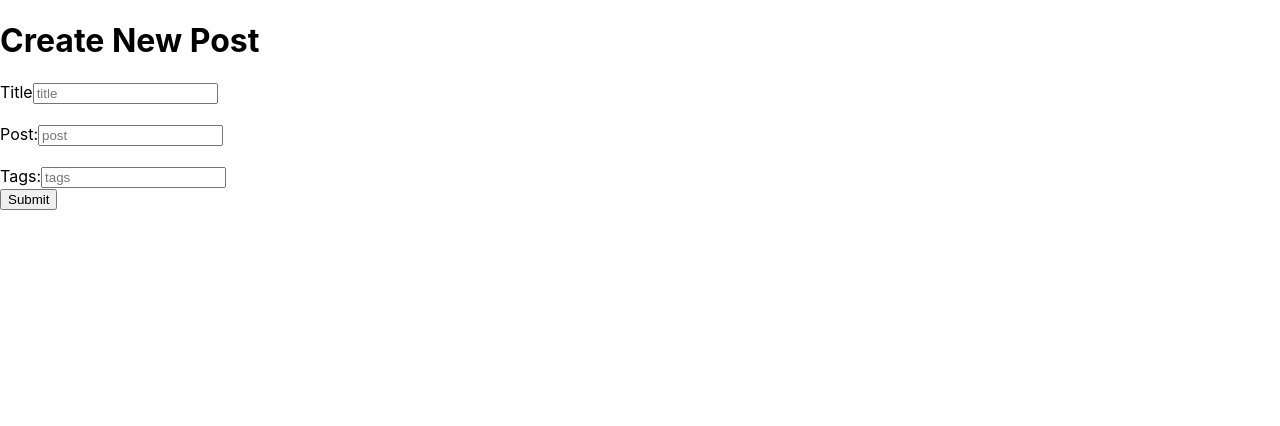
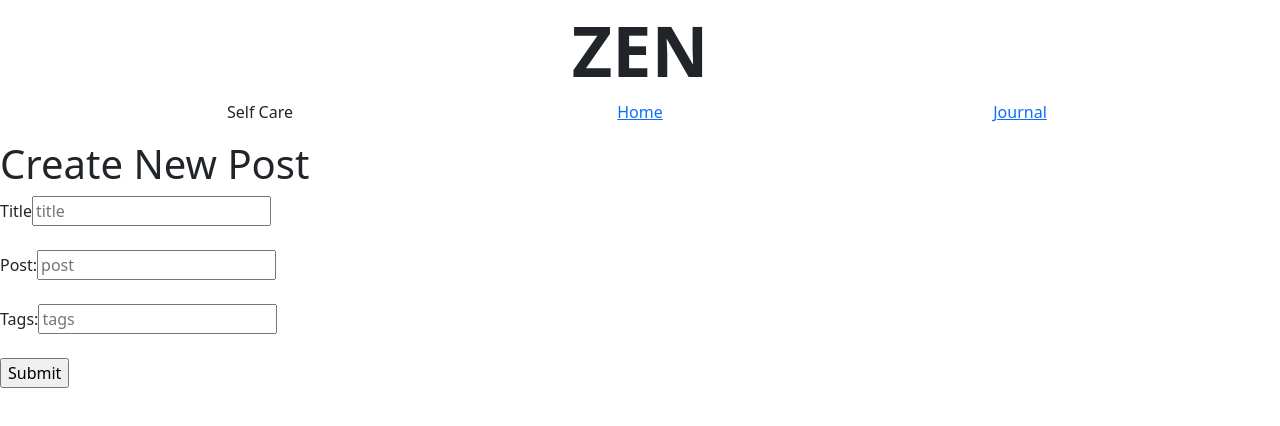
Before and after one commit to rominadouk/zen_frontend, a React (Create React App) app: page /newPost in a window 1280 px wide. Shown: the top 426 px of the page. Built offline with nearby package versions, Linux system fonts and the light colour scheme.

Commit message:
added react bootstrap

```diff
--- a/package.json
+++ b/package.json
@@ -7,9 +7,11 @@
     "@testing-library/react": "^13.4.0",
     "@testing-library/user-event": "^13.5.0",
     "axios": "^1.3.5",
+    "bootstrap": "^5.2.3",
     "cors": "^2.8.5",
     "http-proxy-middleware": "^2.0.6",
     "react": "^18.2.0",
+    "react-bootstrap": "^2.7.2",
     "react-dom": "^18.2.0",
     "react-router-dom": "^6.10.0",
     "react-scripts": "5.0.1",
--- a/public/index.html
+++ b/public/index.html
@@ -24,7 +24,7 @@
       work correctly both with client-side routing and a non-root public URL.
       Learn how to configure a non-root public URL by running `npm run build`.
     -->
-    <title>React App</title>
+    <title>Zen</title>
   </head>
   <body>
     <noscript>You need to enable JavaScript to run this app.</noscript>
--- a/src/App.js
+++ b/src/App.js
@@ -2,14 +2,18 @@ import { Route, Routes } from "react-router-dom"
 import Home from "./pages/Home.js"
 import SelfCare from "./pages/SelfCare.js"
 import JournalPost from "./components/JournalPost"
+import NavBar from "./components/NavBar.jsx"
 
 const App = () => {
   return (
-    <Routes>
+    <>
+      <NavBar />
+      <Routes>
       <Route path="/" element={<Home />} />
       <Route path="/newPost" element={<JournalPost />} />
       <Route path="/selfcare" element={<SelfCare />} />
     </Routes>
+    </>
   );
 }
 
--- a/src/components/JournalPost.jsx
+++ b/src/components/JournalPost.jsx
@@ -52,6 +52,7 @@ const [journal, setJournal] = useState(emptyPost);
             <label htmlFor='tags' >Tags:</label>
             <input name='tags' placeholder='tags' onChange={handleChange}/>
             <br/>
+            <br/>
             <input type='submit'/>
         </form>
 
--- /dev/null
+++ b/src/components/NavBar.css
@@ -0,0 +1,3 @@
+.title {
+    font-size: 70px;
+}
--- a/src/components/NavBar.jsx
+++ b/src/components/NavBar.jsx
@@ -0,0 +1,32 @@
+import { Link } from "react-router-dom";
+import { Container, Row, Col } from 'react-bootstrap'
+import './NavBar.css'
+
+const NavBar = () => {
+    return (
+        <div>
+            <Container>
+                <Row>
+                    <Col>
+                        <h1 className="title text-center mt-2 lg:mt-3"><strong>ZEN</strong></h1>
+                    </Col>
+                </Row>
+            </Container>
+            <Container className="text-center">
+                <Row>
+                    <Col>
+                        <p>Self Care</p>
+                    </Col>
+                    <Col>
+                        <Link to='/'>Home</Link>
+                    </Col>
+                    <Col>
+                        <Link to='newpost'>Journal</Link>
+                    </Col>
+                </Row>
+            </Container>
+        </div>
+     );
+}
+
+export default NavBar;
--- a/src/index.js
+++ b/src/index.js
@@ -3,6 +3,8 @@ import ReactDOM from 'react-dom/client';
 import './index.css';
 import App from './App';
 import { BrowserRouter } from "react-router-dom"
+import 'bootstrap/dist/css/bootstrap.css';
+import 'bootstrap/dist/js/bootstrap.bundle'
 
 const root = ReactDOM.createRoot(document.getElementById('root'));
 root.render(
```
Also changed, not shown: src/components/UpdatePost.jsx (+9 -0 lines), 1 other file (tests, documents, lock files or other folders).
